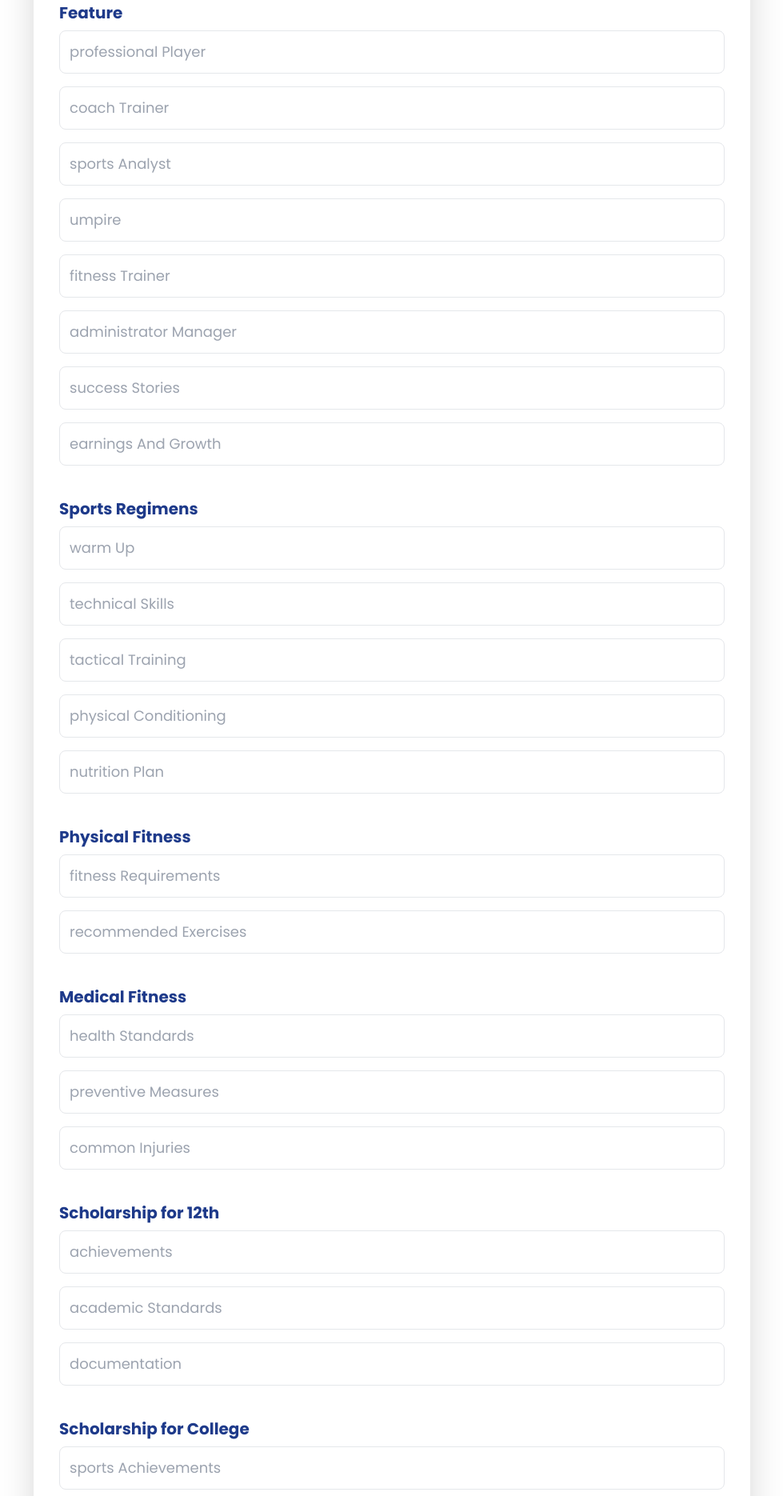
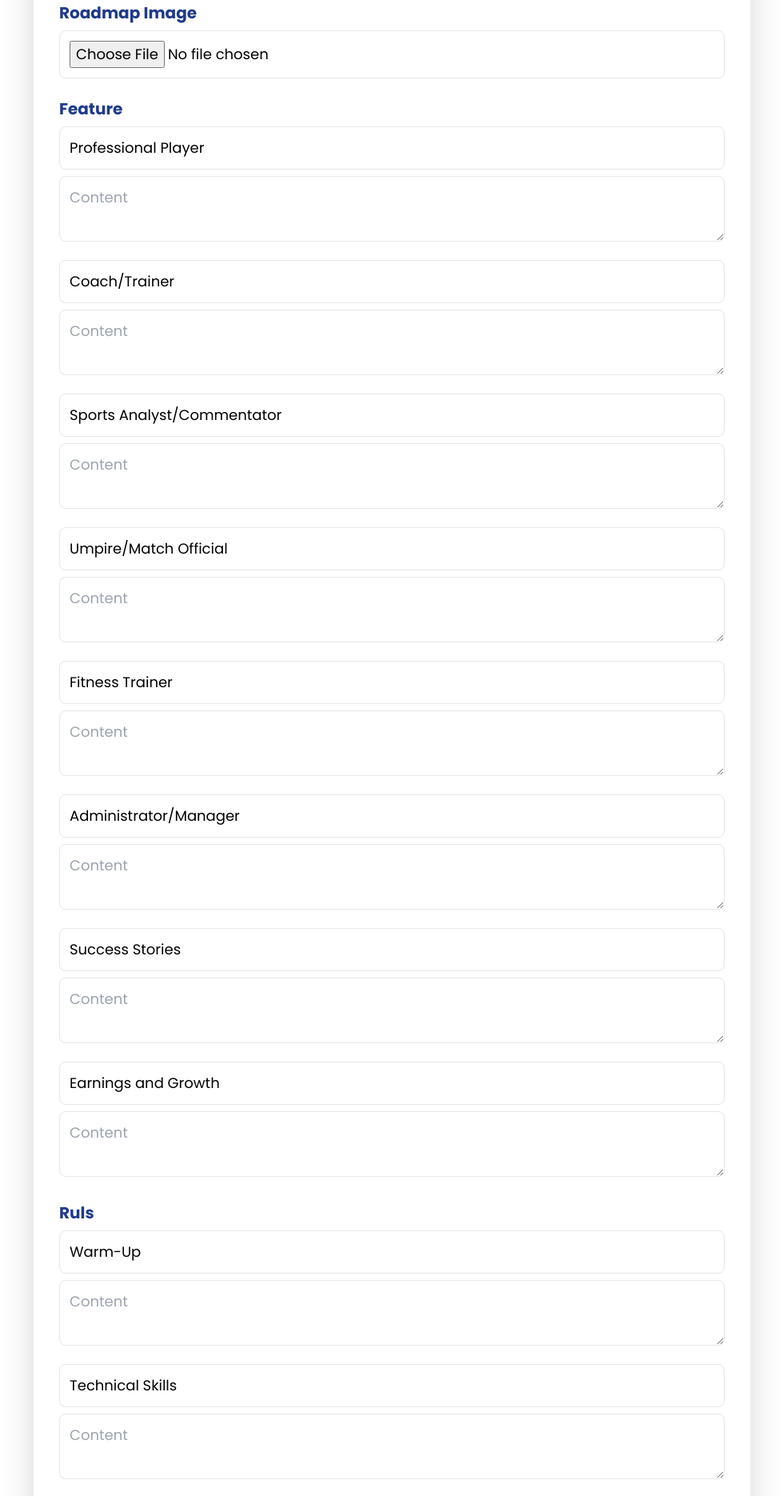
Before and after one commit to Rameshseerangan/Sports-app-Frontend, a React (Vite) app: page /admin in a window 1280 px wide. Shown: the part 300-2170 px from the top of the page at 80% size, without its empty margins (150-1129 px from the left). Built offline with nearby package versions, Linux system fonts and the light colour scheme.

Commit message:
updated all

```diff
--- a/src/App.jsx
+++ b/src/App.jsx
@@ -10,7 +10,7 @@ import ForgotPassword from './pages/ForgotPassword';
 import ResetPassword from './pages/ResetPassword';
 import AdminDashboard from './pages/AdminDashboard';
 import SearchResults from './pages/SearchResults';
-
+import SportsCareer from './pages/Exports';
 const App = () => {
   return (
     <Router>
@@ -25,6 +25,7 @@ const App = () => {
         <Route path="/reset-password" element={<ResetPassword />} />
         <Route path="/admin" element={<AdminDashboard />} />
         <Route path="/search-results" element={<SearchResults />} />
+        <Route path="/sports-career" element={<SportsCareer />} />
       </Routes>
     </Router>
   );
--- a/src/components/SearchBar.jsx
+++ b/src/components/SearchBar.jsx
@@ -12,8 +12,13 @@ const SearchBar = () => {
       alert('Please select a sport and user type.');
       return;
     }
-    // Navigate to the search results page with selected sport and user type as query parameters
-    navigate(`/search-results?sportName=${selectedSport}&userType=${userType}`);
+    if (userType === 'faculty') {
+      // Navigate to the SportsCareer page
+      navigate('/sports-career');
+    } else {
+      // Navigate to the search results page with selected sport and user type
+      navigate(`/search-results?sportName=${selectedSport}&userType=${userType}`);
+    }
   };
 
   const sports = ['Volleyball', 'Badminton', 'Cricket', 'Chess', 'Football'];
--- a/src/pages/AdminDashboard.jsx
+++ b/src/pages/AdminDashboard.jsx
@@ -4,52 +4,75 @@ import axios from 'axios';
 const AdminDashboard = () => {
   const [post, setPost] = useState({
     sports: '',
-    feature: {
-      professionalPlayer: '',
-      coachTrainer: '',
-      sportsAnalyst: '',
-      umpire: '',
-      fitnessTrainer: '',
-      administratorManager: '',
-      successStories: '',
-      earningsAndGrowth: '',
-    },
-    sportsRegimens: {
-      warmUp: '',
-      technicalSkills: '',
-      tacticalTraining: '',
-      physicalConditioning: '',
-      nutritionPlan: '',
-    },
-    physicalFitness: {
-      fitnessRequirements: '',
-      recommendedExercises: '',
-    },
-    medicalFitness: {
-      healthStandards: '',
-      preventiveMeasures: '',
-      commonInjuries: '',
-    },
-    scholarship12th: {
-      achievements: '',
-      academicStandards: '',
-      documentation: '',
-    },
-    scholarshipCollege: {
-      sportsAchievements: '',
-      academicCriteria: '',
-      selectionProcess: '',
-      bonusPoints: '',
-    },
+    roadmapImg: '', // Add roadmap image field
+    Feature: [
+      { subheading: 'Professional Player', content: '' },
+      { subheading: 'Coach/Trainer', content: '' },
+      { subheading: 'Sports Analyst/Commentator', content: '' },
+      { subheading: 'Umpire/Match Official', content: '' },
+      { subheading: 'Fitness Trainer', content: '' },
+      { subheading: 'Administrator/Manager', content: '' },
+      { subheading: 'Success Stories', content: '' },
+      { subheading: 'Earnings and Growth', content: '' },
+    ],
+    Ruls: [
+      { subheading: 'Warm-Up', content: '' },
+      { subheading: 'Technical Skills', content: '' },
+      { subheading: 'Tactical Training', content: '' },
+      { subheading: 'Physical Conditioning', content: '' },
+      { subheading: 'Nutrition Plan', content: '' },
+    ],
+    physical_helth: [
+      { subheading: 'Fitness Requirements', content: '' },
+      { subheading: 'Recommended Exercises', content: '' },
+    ],
+    mental_helth: [
+      { subheading: 'Health Standards', content: '' },
+      { subheading: 'Preventive Measures', content: '' },
+      { subheading: 'Common Injuries', content: '' },
+    ],
+    scholarship_12th: [
+      { subheading: 'Achievements', content: '' },
+      { subheading: 'Academic Standards', content: '' },
+      { subheading: 'Documentation', content: '' },
+    ],
+    scholarship_collage: [
+      { subheading: 'Sports Achievements', content: '' },
+      { subheading: 'Academic Criteria', content: '' },
+      { subheading: 'Selection Process', content: '' },
+      { subheading: 'Bonus Points', content: '' },
+    ],
   });
 
-  const handleChange = (section, field, value) => {
+  const handleFileChange = async (e) => {
+    const file = e.target.files[0];
+    if (!file) return;
+
+    const formData = new FormData();
+    formData.append('image', file);
+
+    try {
+      const response = await axios.post(
+        'https://sports-app-backend-a5bh.onrender.com/api/post/create', // Replace with your backend's image upload endpoint
+        formData,
+        {
+          headers: { 'Content-Type': 'multipart/form-data' },
+        }
+      );
+      setPost({ ...post, roadmapImg: response.data.imageUrl }); // Save the uploaded image URL
+      alert('Image uploaded successfully!');
+    } catch (error) {
+      console.error('Error uploading image:', error.response?.data || error.message);
+      alert('Failed to upload image');
+    }
+  };
+
+  const handleChange = (section, index, field, value) => {
     setPost((prev) => ({
       ...prev,
-      [section]: {
-        ...prev[section],
-        [field]: value,
-      },
+      [section]: prev[section].map((item, i) =>
+        i === index ? { ...item, [field]: value } : item
+      ),
     }));
   };
 
@@ -67,6 +90,29 @@ const AdminDashboard = () => {
     }
   };
 
+  const renderSection = (sectionName, sectionData) => (
+    <div className="mb-6">
+      <h2 className="text-xl font-bold text-blue-900 mt-6 mb-2">{sectionName}</h2>
+      {sectionData.map((item, index) => (
+        <div key={index} className="mb-4">
+          <input
+            type="text"
+            placeholder={`Subheading - ${item.subheading}`}
+            className="border p-3 w-full text-lg rounded-lg focus:outline-none focus:ring-4 focus:ring-blue-400 mb-2"
+            value={item.subheading}
+            onChange={(e) => handleChange(sectionName, index, 'subheading', e.target.value)}
+          />
+          <textarea
+            placeholder="Content"
+            className="border p-3 w-full text-lg rounded-lg focus:outline-none focus:ring-4 focus:ring-blue-400"
+            value={item.content}
+            onChange={(e) => handleChange(sectionName, index, 'content', e.target.value)}
+          />
+        </div>
+      ))}
+    </div>
+  );
+
   return (
     <form onSubmit={handleSubmit} className="w-11/12 max-w-4xl mx-auto mt-10 bg-white/70 p-8 rounded-lg shadow-2xl font-poppins">
       <h1 className="text-3xl font-extrabold text-blue-900 uppercase tracking-wide mb-6 text-center">Create New Post</h1>
@@ -75,74 +121,34 @@ const AdminDashboard = () => {
         type="text"
         placeholder="Sport Name"
         className="border p-3 w-full mb-4 text-lg rounded-lg focus:outline-none focus:ring-4 focus:ring-blue-400"
+        value={post.sports}
         onChange={(e) => setPost({ ...post, sports: e.target.value })}
       />
 
-      <h2 className="text-xl font-bold text-blue-900 mt-6 mb-2">Feature</h2>
-      {Object.keys(post.feature).map((key) => (
+      {/* Roadmap Image Upload */}
+      <div className="mb-6">
+        <h2 className="text-xl font-bold text-blue-900 mt-6 mb-2">Roadmap Image</h2>
         <input
-          key={key}
-          type="text"
-          placeholder={key.replace(/([A-Z])/g, ' $1')}
-          className="border p-3 w-full mb-4 text-lg rounded-lg focus:outline-none focus:ring-4 focus:ring-blue-400"
-          onChange={(e) => handleChange('feature', key, e.target.value)}
+          type="file"
+          accept="image/*"
+          className="border p-3 w-full text-lg rounded-lg focus:outline-none focus:ring-4 focus:ring-blue-400"
+          onChange={handleFileChange}
         />
-      ))}
+        {post.roadmapImg && (
+          <img
+            src={post.roadmapImg}
+            alt="Roadmap Preview"
+            className="mt-4 w-full h-64 object-cover rounded-lg"
+          />
+        )}
+      </div>
 
-      <h2 className="text-xl font-bold text-blue-900 mt-6 mb-2">Sports Regimens</h2>
-      {Object.keys(post.sportsRegimens).map((key) => (
-        <input
-          key={key}
-          type="text"
-          placeholder={key.replace(/([A-Z])/g, ' $1')}
-          className="border p-3 w-full mb-4 text-lg rounded-lg focus:outline-none focus:ring-4 focus:ring-blue-400"
-          onChange={(e) => handleChange('sportsRegimens', key, e.target.value)}
-        />
-      ))}
-
-      <h2 className="text-xl font-bold text-blue-900 mt-6 mb-2">Physical Fitness</h2>
-      {Object.keys(post.physicalFitness).map((key) => (
-        <input
-          key={key}
-          type="text"
-          placeholder={key.replace(/([A-Z])/g, ' $1')}
-          className="border p-3 w-full mb-4 text-lg rounded-lg focus:outline-none focus:ring-4 focus:ring-blue-400"
-          onChange={(e) => handleChange('physicalFitness', key, e.target.value)}
-        />
-      ))}
-
-      <h2 className="text-xl font-bold text-blue-900 mt-6 mb-2">Medical Fitness</h2>
-      {Object.keys(post.medicalFitness).map((key) => (
-        <input
-          key={key}
-          type="text"
-          placeholder={key.replace(/([A-Z])/g, ' $1')}
-          className="border p-3 w-full mb-4 text-lg rounded-lg focus:outline-none focus:ring-4 focus:ring-blue-400"
-          onChange={(e) => handleChange('medicalFitness', key, e.target.value)}
-        />
-      ))}
-
-      <h2 className="text-xl font-bold text-blue-900 mt-6 mb-2">Scholarship for 12th</h2>
-      {Object.keys(post.scholarship12th).map((key) => (
-        <input
-          key={key}
-          type="text"
-          placeholder={key.replace(/([A-Z])/g, ' $1')}
-          className="border p-3 w-full mb-4 text-lg rounded-lg focus:outline-none focus:ring-4 focus:ring-blue-400"
-          onChange={(e) => handleChange('scholarship12th', key, e.target.value)}
-        />
-      ))}
-
-      <h2 className="text-xl font-bold text-blue-900 mt-6 mb-2">Scholarship for College</h2>
-      {Object.keys(post.scholarshipCollege).map((key) => (
-        <input
-          key={key}
-          type="text"
-          placeholder={key.replace(/([A-Z])/g, ' $1')}
-          className="border p-3 w-full mb-4 text-lg rounded-lg focus:outline-none focus:ring-4 focus:ring-blue-400"
-          onChange={(e) => handleChange('scholarshipCollege', key, e.target.value)}
-        />
-      ))}
+      {renderSection('Feature', post.Feature)}
+      {renderSection('Ruls', post.Ruls)}
+      {renderSection('physical_helth', post.physical_helth)}
+      {renderSection('mental_helth', post.mental_helth)}
+      {renderSection('scholarship_12th', post.scholarship_12th)}
+      {renderSection('scholarship_collage', post.scholarship_collage)}
 
       <button
         type="submit"
--- /dev/null
+++ b/src/pages/Exports.jsx
@@ -0,0 +1,57 @@
+import React from "react";
+
+const SportsCareer = () => {
+  return (
+    <div className="container mx-auto px-4 py-6">
+      <h1 className="text-3xl font-bold mb-4 text-center">
+        How Export Can Help Our Sports Students' Careers
+      </h1>
+      <div className="space-y-6">
+        <section>
+          <h2 className="text-xl font-semibold mb-2">1. International Exposure</h2>
+          <p className="text-gray-700">
+            Students get the opportunity to compete in global tournaments, experience diverse cultures, and learn advanced techniques that enhance their skills.
+          </p>
+        </section>
+        <section>
+          <h2 className="text-xl font-semibold mb-2">2. Scholarship Opportunities</h2>
+          <p className="text-gray-700">
+            Exporting talent opens pathways to international scholarships, allowing students to pursue higher education alongside sports training abroad.
+          </p>
+        </section>
+        <section>
+          <h2 className="text-xl font-semibold mb-2">3. Professional Growth</h2>
+          <p className="text-gray-700">
+            Playing in international leagues and clubs improves their market value and career opportunities, while gaining access to professional scouts.
+          </p>
+        </section>
+        <section>
+          <h2 className="text-xl font-semibold mb-2">4. Networking and Sponsorship</h2>
+          <p className="text-gray-700">
+            International events allow students to network with athletes, coaches, and sponsors, securing financial support and visibility.
+          </p>
+        </section>
+        <section>
+          <h2 className="text-xl font-semibold mb-2">5. Enhanced Skill Development</h2>
+          <p className="text-gray-700">
+            Training abroad provides access to advanced equipment, sports science, and fitness regimes, enhancing strategic approaches and techniques.
+          </p>
+        </section>
+        <section>
+          <h2 className="text-xl font-semibold mb-2">6. Building a Global Career</h2>
+          <p className="text-gray-700">
+            Successful export of sports talent builds students' profiles internationally, opening doors to endorsements and collaborations.
+          </p>
+        </section>
+        <section>
+          <h2 className="text-xl font-semibold mb-2">7. Boosts National Pride</h2>
+          <p className="text-gray-700">
+            Representing their country abroad brings recognition to sports academies and communities, inspiring others to aim for excellence.
+          </p>
+        </section>
+      </div>
+    </div>
+  );
+};
+
+export default SportsCareer;
--- a/src/pages/SearchResults.jsx
+++ b/src/pages/SearchResults.jsx
@@ -11,7 +11,7 @@ const SearchResults = () => {
   useEffect(() => {
     const fetchData = async () => {
       try {
-        const response = await axios.get(`http://localhost:4000/api/post/sports/search?sportName=${query}`);
+        const response = await axios.get(`https://sports-app-backend-a5bh.onrender.com/api/post/sports/search?sportName=${query}`);
         setResult(response.data.data[0]); // Assuming response contains 'data' as an array
       } catch (error) {
         alert('Failed to fetch search results');
```
Also changed, not shown: src/components/Navbar.jsx (+41 -12 lines).
